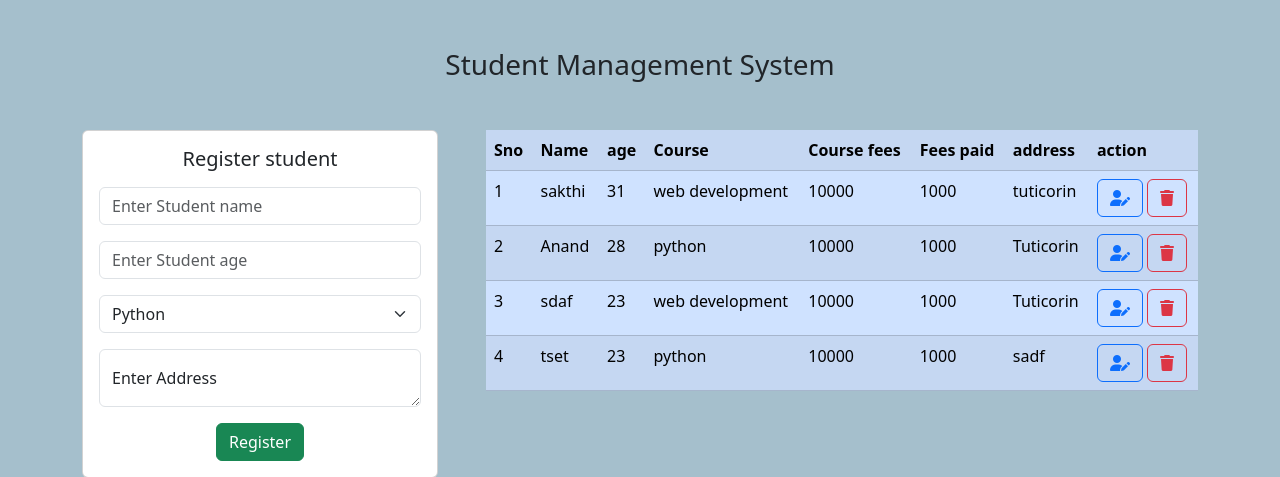
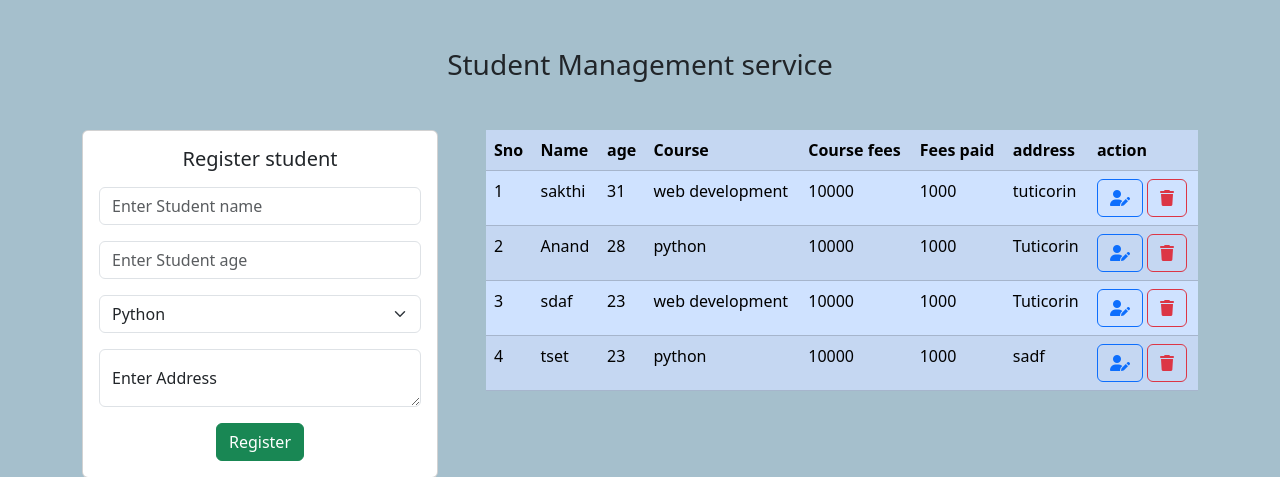
Before and after one commit to sakthiananthan/jan_class, a Flask app: page / in a window 1280 px wide. Shown: the top 477 px of the page. Run offline with Flask 3, Linux system fonts and the light colour scheme; some libraries are stand-ins or nearby versions.

Commit message:
changed application heading

```diff
--- a/templates/index.html
+++ b/templates/index.html
@@ -9,7 +9,7 @@
 </head>
 <body>
     <div class="container text-center my-5">
-        <h3>Student Management System</h3>
+        <h3>Student Management service</h3>
     </div>
     <div class="container">
         <div class="row">
```
